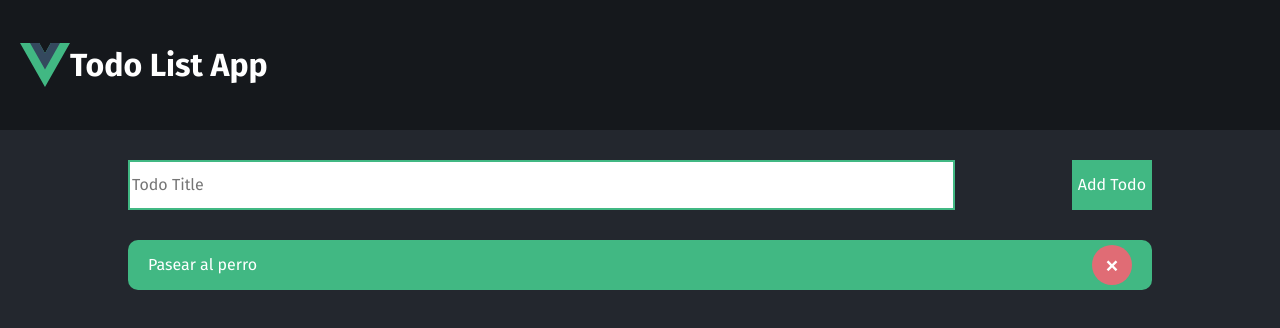
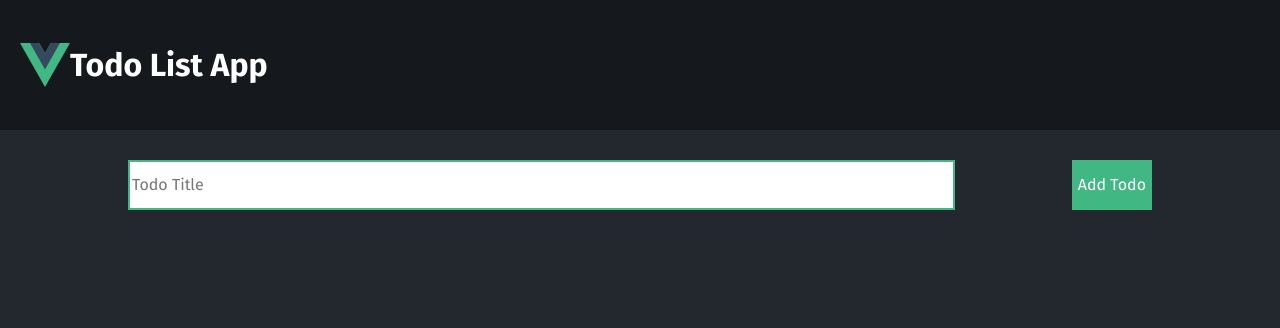
Before and after one commit to Meiduko/curso_vue, a Vue app in the folder todo-list/: page / in a window 1280 px wide. Shown: the top 328 px of the page. Built offline with nearby package versions, Linux system fonts and the light colour scheme.

Commit message:
Add & remove todos

```diff
--- a/todo-list/src/App.vue
+++ b/todo-list/src/App.vue
@@ -7,18 +7,18 @@
   <main class="container">
     <section>
       <form class="add-todo-form">
-        <input type="text" placeholder="Todo Title" />
+        <input v-model="todoTitle" type="text" placeholder="Todo Title" />
         <div>
-          <button>Add Todo</button>
+          <button @click.prevent="addTodo">Add Todo</button>
         </div>
       </form>
     </section>
 
     <section>
-      <div class="todo">
-        <p>Pasear al perro</p>
+      <div class="todo" v-for="todo in todos" v-bind:key="todo">
+        <p>{{ todo }}</p>
         <div>
-          <button class="remove-todo-btn">
+          <button @click.prevent="removeTodo(todo)" class="remove-todo-btn">
             &times;
           </button>
         </div>
@@ -28,6 +28,25 @@
 </template>
 
 <script>
+  export default {
+    data(){
+      return{
+        todoTitle: "",
+        todos: [],
+      }
+    },
+
+    methods: {
+      addTodo() {
+        this.todos.push(this.todoTitle)
+      },
+
+      removeTodo(todoTitle){
+        this.todos = this.todos.filter(todo => todo !== todoTitle)
+      }
+    },
+
+  }
 
 </script>
 
```
